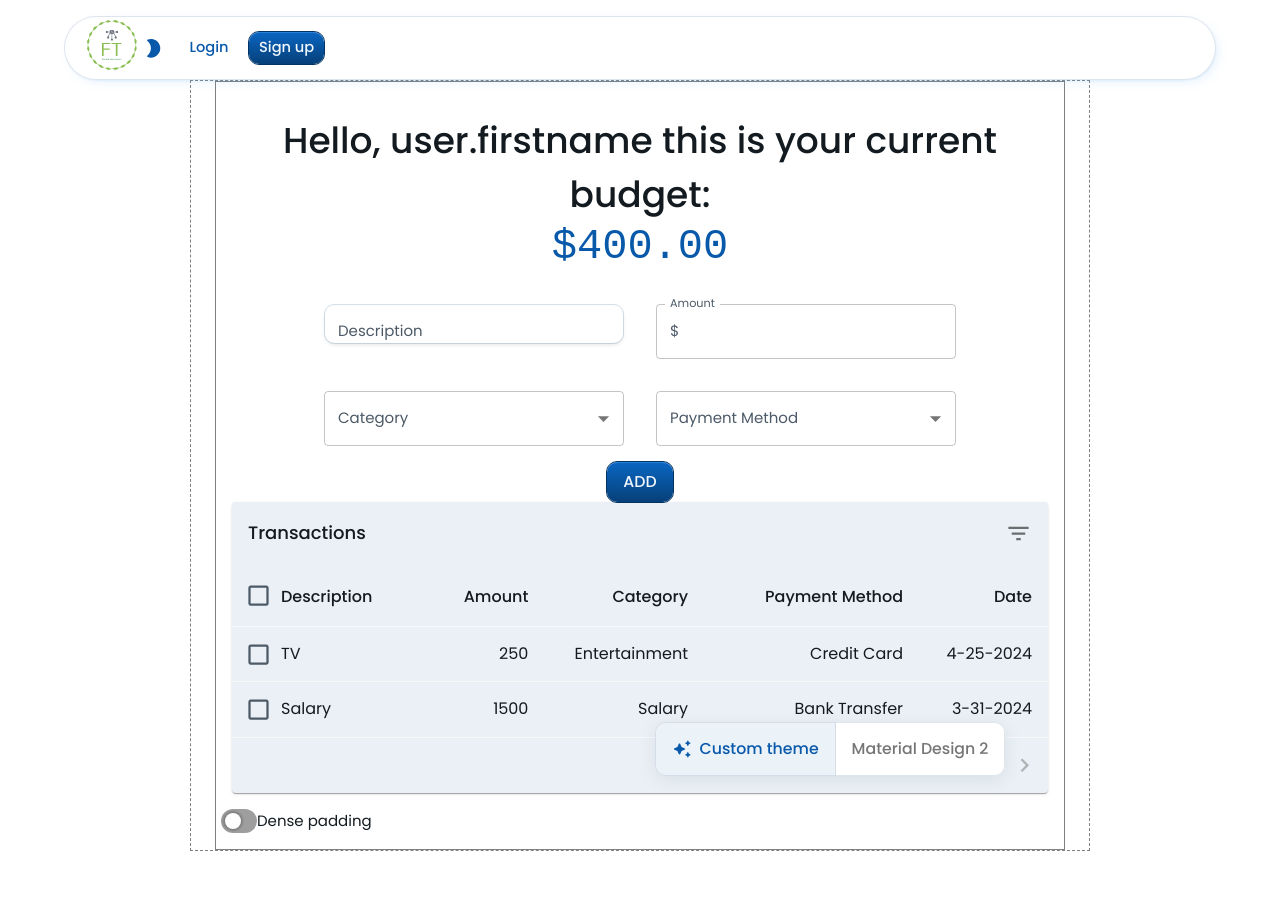
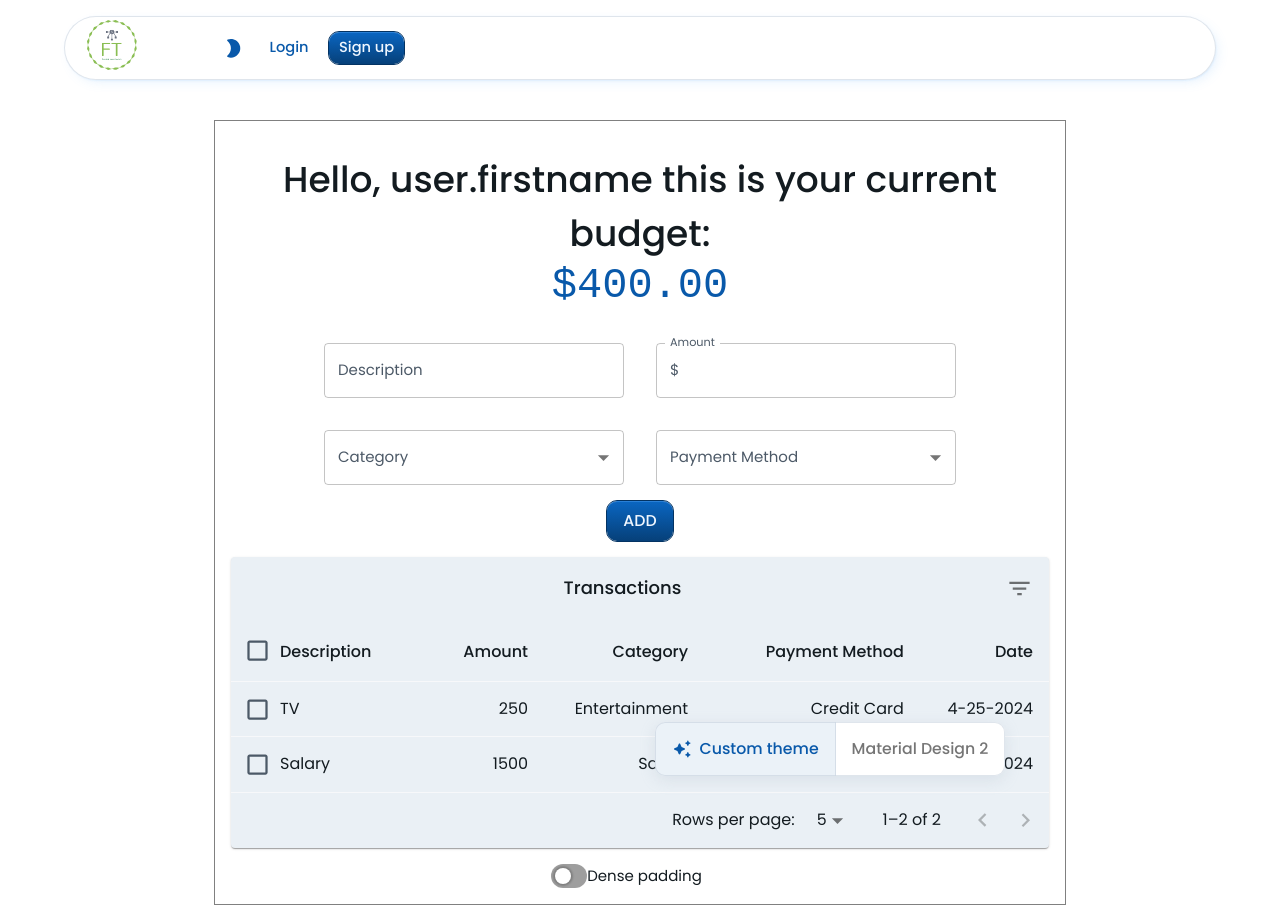
Before and after one commit to RinOrtega/Finance-Tracker, a React (Vite) app in the folder client/: page /dashboard in a window 1280 px wide. Before the commit the page ends 880 px from the top, so only its background shows below. Built offline with nearby package versions, Linux system fonts and the light colour scheme; a web font is replaced by a local one.

Commit message:
fixed css

```diff
--- a/client/src/App.jsx
+++ b/client/src/App.jsx
@@ -9,7 +9,6 @@ import { Outlet } from 'react-router-dom';
 import PropTypes from 'prop-types';
 import CssBaseline from '@mui/material/CssBaseline';
 import Box from '@mui/material/Box';
-import Divider from '@mui/material/Divider';
 import { ThemeProvider, createTheme } from '@mui/material/styles';
 import ToggleButton from '@mui/material/ToggleButton';
 import ToggleButtonGroup from '@mui/material/ToggleButtonGroup';
--- a/client/src/components/Navbar.jsx
+++ b/client/src/components/Navbar.jsx
@@ -84,9 +84,11 @@ const Navbar = ({ mode, toggleColorMode }) => {
                                     alt="logo of FT"
                                 />
                             </Link>
+
                             {/* if user is logged in show saved books and logout */}
                             {Auth.loggedIn() ? (
                                 <>
+
                                     <Box sx={{ display: { xs: 'none', md: 'flex' }, ml: 5 }}>
                                         <Link to="/dashboard">
                                             <MenuItem sx={{ py: '6px', px: '12px' }}  >
@@ -135,9 +137,10 @@ const Navbar = ({ mode, toggleColorMode }) => {
                                     {/* buttons on the right side of the navbar */}
                                     <Box
                                         sx={{
-                                            display:{ xs: 'none', md: 'flex' },
+                                            display: { xs: 'none', md: 'flex' },
                                             gap: 1,
                                             alignItems: 'center',
+                                            ml:10
                                         }}
                                     >
                                         {/* This is the dark mode toggle component */}
@@ -168,6 +171,8 @@ const Navbar = ({ mode, toggleColorMode }) => {
                                 </>
                             )}
                         </Box>
+
+
                         <Box sx={{ display: { sm: '', md: 'none' } }}>
                             <Button
                                 variant="text"
@@ -180,6 +185,8 @@ const Navbar = ({ mode, toggleColorMode }) => {
                             </Button>
 
                             {/* This is a drawer component that will be used in smaller screens to show the menu buttons above and the pages */}
+
+                            {Auth.loggedIn() ? (
                                 <Drawer anchor="right" open={open} onClose={toggleDrawer(false)}>
                                     <Box
                                         sx={{
@@ -212,6 +219,42 @@ const Navbar = ({ mode, toggleColorMode }) => {
                                         </Link>
 
                                         <Divider />
+                                            <MenuItem>
+                                                <Button
+                                                    onClick={Auth.logout}
+                                                    color="primary"
+                                                    variant="contained"
+                                                    component="a"
+                                                    target="_blank"
+                                                    sx={{ width: '100%' }}
+                                                >
+                                                    Log out
+                                                </Button>
+                                            </MenuItem>
+
+                                    </Box>
+                                </Drawer>
+                            ) : (
+                                <Drawer anchor="right" open={open} onClose={toggleDrawer(false)}>
+                                    <Box
+                                        sx={{
+                                            minWidth: '60dvw',
+                                            p: 2,
+                                            backgroundColor: 'background.paper',
+                                            flexGrow: 1,
+                                        }}
+                                    >
+                                        <Box
+                                            sx={{
+                                                display: 'flex',
+                                                flexDirection: 'column',
+                                                alignItems: 'end',
+                                                flexGrow: 1,
+                                            }}
+                                        >
+                                            <ToggleColorMode mode={mode} toggleColorMode={toggleColorMode} />
+                                        </Box>
+                                        <Divider />
                                         < Link to="/signup">
                                             <MenuItem>
                                                 <Button
@@ -242,6 +285,7 @@ const Navbar = ({ mode, toggleColorMode }) => {
                                         </Link>
                                     </Box>
                                 </Drawer>
+                            )}
                         </Box>
                     </Toolbar>
                 </Container>
--- a/client/src/components/Theme.jsx
+++ b/client/src/components/Theme.jsx
@@ -562,7 +562,7 @@ export default function getLPTheme(mode) {
                         },
                         '& .MuiOutlinedInput-root': {
                             boxSizing: 'border-box',
-                            minWidth: 280,
+                            minWidth: 190,
                             minHeight: 40,
                             height: '100%',
                             borderRadius: '10px',
--- a/client/src/pages/Dashboard/index.jsx
+++ b/client/src/pages/Dashboard/index.jsx
@@ -2,7 +2,6 @@ import { useState } from "react";
 import TransactionList from "./TransactionList"
 import Container from "@mui/material/Container";
 import { Typography } from "@mui/material";
-import TextField from "@mui/material/TextField";
 import OutlinedInput from '@mui/material/OutlinedInput';
 import InputAdornment from '@mui/material/InputAdornment';
 import InputLabel from '@mui/material/InputLabel';
@@ -48,7 +47,7 @@ const Tracker = () => {
 
  // this is the react and material ui components that are rendered
     return (
-        <Container maxWidth="md" sx={{ mt:10, border: '1px dashed grey' }}>
+        <Container maxWidth="md" sx={{ mt:15, textAlign:"center"}}>
 
             <Box component="main" sx={{p: 2, border: '1px solid grey' }}>
 
@@ -76,16 +75,22 @@ const Tracker = () => {
                 <Box component="form" onSubmit={handleSubmit} sx={{ textAlign: "center" }}>
                     <Box component="div">
                         <Box component="div">
+
+
+                        <FormControl fullWidth sx={{ width: 300, m: 2 }}>
+                                <InputLabel>Description</InputLabel>
+                                <OutlinedInput
+                                    id="description"
+                                    label="Description"
+                                    value={description} variant="filled"
+                                />
+                            </FormControl>
                             {/* Description input box */}
-                            <TextField id="outlined-basic" label="Description" value={description} variant="outlined"
-
-                                sx={{ width: 300, m: 2 }} />
-
                             {/* Amount inputbox */}
                             <FormControl fullWidth sx={{ width: 300, m: 2 }}>
-                                <InputLabel htmlFor="outlined-adornment-amount">Amount</InputLabel>
+                                <InputLabel>Amount</InputLabel>
                                 <OutlinedInput
-                                    id="outlined-adornment-amount"
+                                    id="amount"
                                     startAdornment={<InputAdornment position="start">$</InputAdornment>}
                                     label="Amount"
                                     value={amount}
@@ -132,7 +137,7 @@ const Tracker = () => {
                         </FormControl>
 
                         {/* Add button to add transactions */}
-                        <Box component="div">
+                        <Box component="div" sx={{mb:2}}>
                             <Button type="submit" variant="contained">
                                 ADD
                             </Button>
--- a/client/src/pages/Login.jsx
+++ b/client/src/pages/Login.jsx
@@ -103,7 +103,7 @@ const Login = () => {
             {/* This is the box that includes the title of the login box */}
             <Box
                 sx={{
-                    marginTop: 8,
+                    marginTop: 15,
                     display: 'flex',
                     flexDirection: 'column',
                     alignItems: 'center',
--- a/client/src/pages/Signup.jsx
+++ b/client/src/pages/Signup.jsx
@@ -92,7 +92,7 @@ const SignUp = () => {
             {/* box with title and icon */}
             <Box
                 sx={{
-                    marginTop: 8,
+                    marginTop: 15,
                     display: 'flex',
                     flexDirection: 'column',
                     alignItems: 'center',
```
Lines whose indentation alone changed are shown as unchanged.
